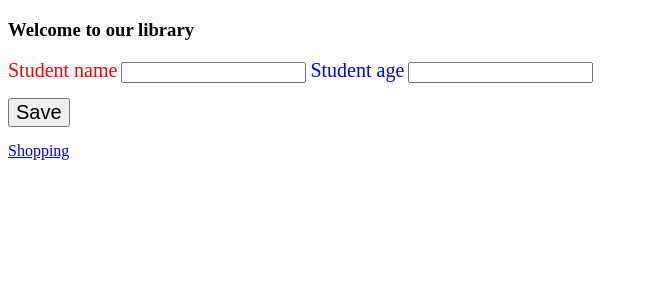
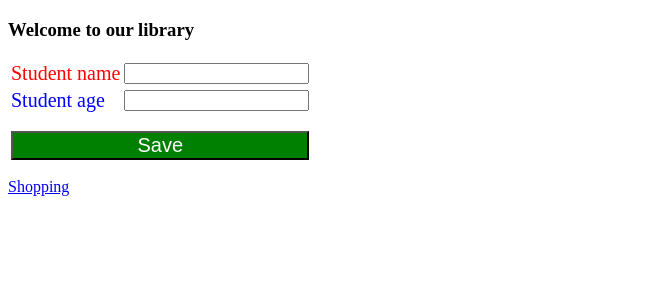
Before and after one commit to epaphrasessien/lims, a Django app: template lims_portal/lims_app/templates/index.html in a window 1280 px wide. Shown: the top 300 px of the page, without its empty margins (0-648 px from the left). Run offline with Django 3.2, Linux system fonts and the light colour scheme; the template is opened without the code that fills it, so the values that code supplies are empty.

Commit message:
Update templates and source files

```diff
--- a/lims_portal/lims_app/templates/index.html
+++ b/lims_portal/lims_app/templates/index.html
@@ -17,14 +17,31 @@
 </head>
 <body>
 
+
+
     <h3>Welcome to our library</h3>
     <form method="POST" action="/save">
         {% csrf_token %}
-        <label class="my_label">Student name</label>
-        <input type="text" name="student_name">
-        <label class="my_label my_secondary_label">Student age</label>
-        <input type="text" name="student_name">
-        <button type="submit" style="display: block; margin-top: 15px; margin-bottom: 15px; font-size: 20px;">Save</button>
+        <table>
+            <tbody>
+                <tr>
+                    <td><label class="my_label">Student name</label></td>
+                    <td> <input type="text" name="student_name"></td>
+                </tr>
+                <tr>
+                    <td><label class="my_label my_secondary_label">Student age</label></td>
+                    <td> <input type="text" name="student_name"></td>
+                </tr>
+                <tr>
+                    <td colspan="2"><button type="submit" style="background: green; display: block; margin-top: 15px; margin-bottom: 15px; font-size: 20px; width: 100%; color: white;">Save</button></td>
+                </tr>
+            </tbody>
+        </table>
+
+
+
+
+
     </form>
     <a href="/shop">Shopping</a>
 </body>
```
